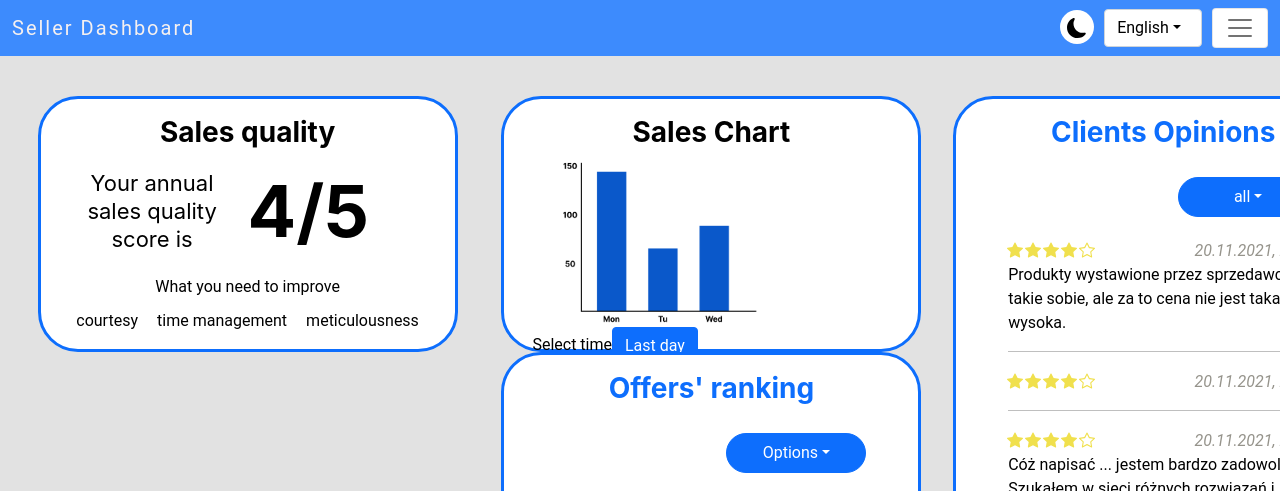
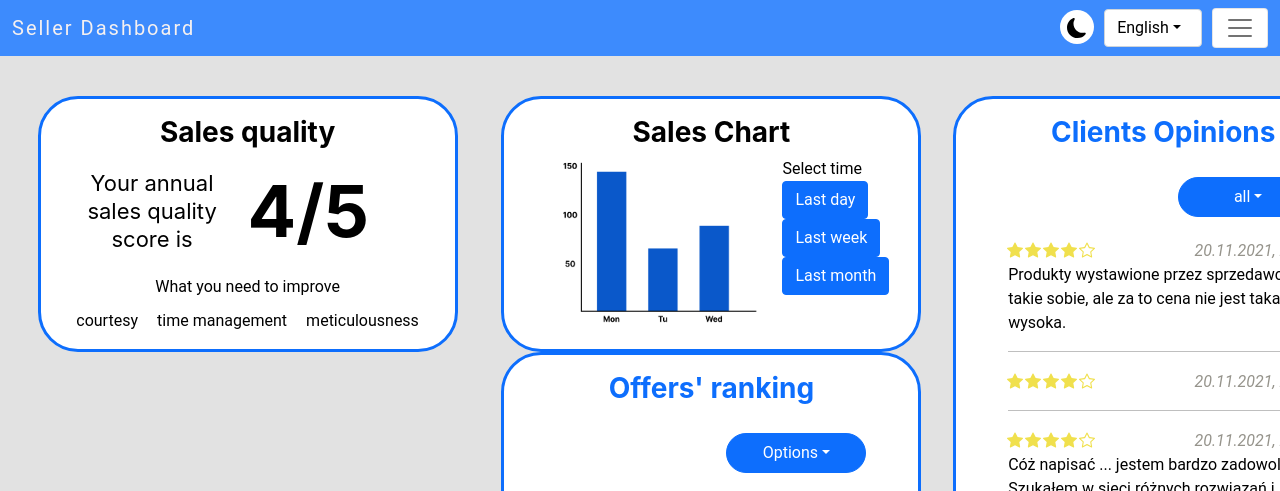
Before and after one commit to kasiagrygorowicz/Power-gui-with-Pan-Pawel, a React (Create React App) app: page /dashboard in a window 1280 px wide. Shown: the top 491 px of the page. Built offline with nearby package versions, Linux system fonts and the light colour scheme.

Commit message:
sales chart wideget

```diff
--- a/src/components/layout/Layout.js
+++ b/src/components/layout/Layout.js
@@ -1,6 +1,7 @@
 import TopNavBar from "./navbar/TopNavBar";
 import {useTranslation} from "react-i18next";
 import Footer from "./footer/Footer";
+import {FooterStyled} from "./footer/Footer.styled";
 
 function Layout(props) {
     const { t,i18n } = useTranslation();
@@ -8,7 +9,7 @@ function Layout(props) {
         <div>
             <TopNavBar lt={t} i18n={i18n.changeLanguage} toggleTheme={props.toggleTheme} theme={props.theme}/>
             <main>{props.children}</main>
-            <Footer/>
+            <Footer />
         </div>
     )
 }
--- a/src/components/widget/salesChart/SalesChartWidget.js
+++ b/src/components/widget/salesChart/SalesChartWidget.js
@@ -2,11 +2,10 @@ import Widget from "../widget/Widget";
 import widgetClasses from "../widget/Widget.module.css";
 import imag from './chart.png';
 
-import Tip from "../dailyTipsWidget/Tip";
 import {useTranslation} from "react-i18next";
 import { Card } from "react-bootstrap";
-import {Bucket} from "react-bootstrap-icons";
 import { Button } from 'react-bootstrap';
+import classes from './SalesChartWidget.module.css'
 
 
 function SalesChartWidget(){
@@ -15,15 +14,15 @@ return(
     <Widget>
         <Card.Body>
             <Card.Title className={widgetClasses.titleStyle}>{t("salesChartW")}</Card.Title>
-            <div>
+            <div className={classes.mainStructure}>
             <div className={'image'} style={{ width: '250px' }}>
               <img src={imag} style={{ height: '170px', width: '250px', paddingLeft: '25px', display: 'flex' }} />
             </div>
           <div className={'chart-but'} >
-            <span>Select time</span>
-            <Button>Last day</Button><br />
-            <Button>Last week</Button><br />
-            <Button>Last yesr</Button>
+            <div>{t("salesChartWidget.select")}</div>
+            <Button>{t("salesChartWidget.ld")}</Button>
+            <Button>{t("salesChartWidget.lw")}</Button>
+            <Button>{t("salesChartWidget.lm")}</Button>
           </div>
             </div>
         </Card.Body>
--- /dev/null
+++ b/src/components/widget/salesChart/SalesChartWidget.module.css
@@ -0,0 +1,11 @@
+.mainStructure{
+    display:flex;
+
+}
+
+.chart-but{
+
+    display:flex;
+    flex-direction: column;
+    raw-gap: 20px;
+}
--- a/src/resources/eng/translation.json
+++ b/src/resources/eng/translation.json
@@ -47,5 +47,12 @@
   "offersRanking": {
     "mfb": "Most frequently bought",
     "lfb": "Least frequently bought"
+  },
+
+  "salesChartWidget": {
+    "select": "Select time",
+    "ld": "Last day",
+    "lw": "Last week",
+    "lm": "Last month"
   }
 }
--- a/src/resources/pl/translation.json
+++ b/src/resources/pl/translation.json
@@ -52,5 +52,12 @@
   "offersRanking": {
     "mfb": "Najczęściej kupowane",
     "lfb": "Najrzadziej kupowane"
+  },
+
+  "salesChartWidget": {
+    "select": "Wybierz okres",
+    "ld": "Ostatni dzień",
+    "lw":"Ostatni tydzień",
+    "lm": "Ostatni miesiąc"
   }
 }
```
